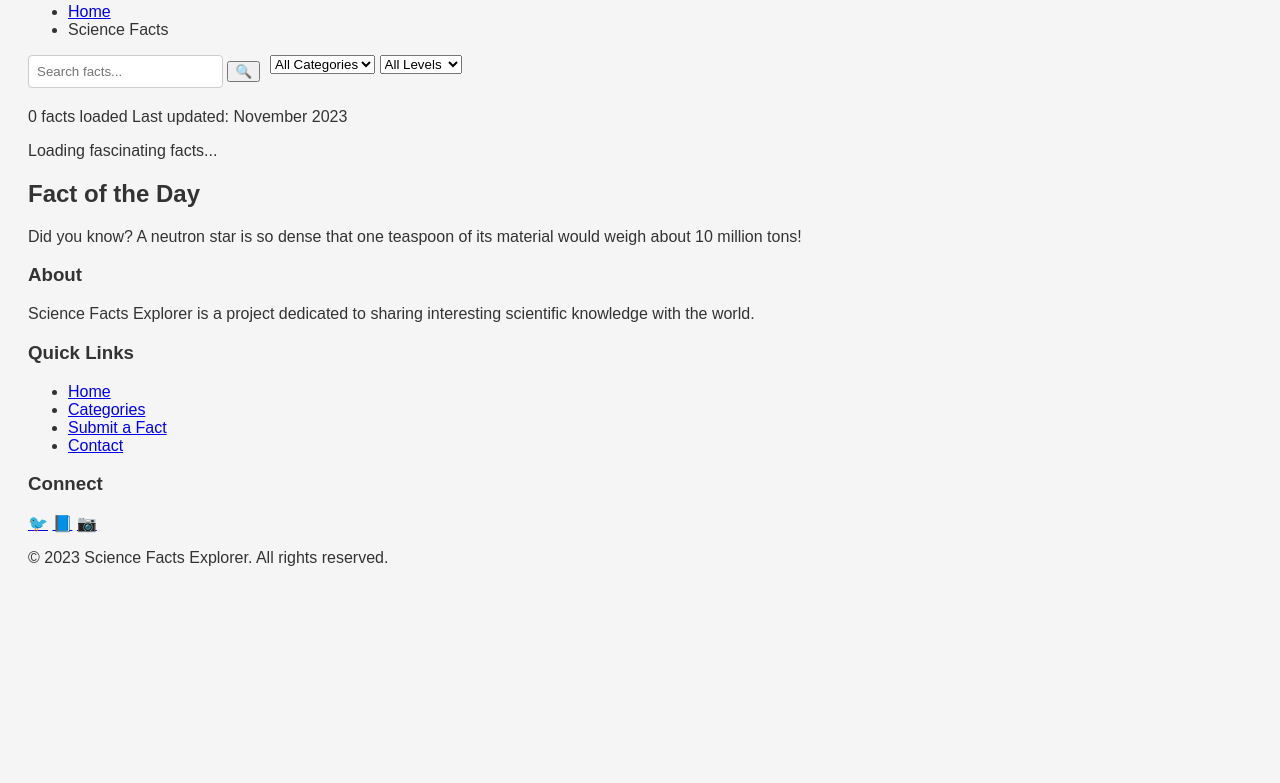
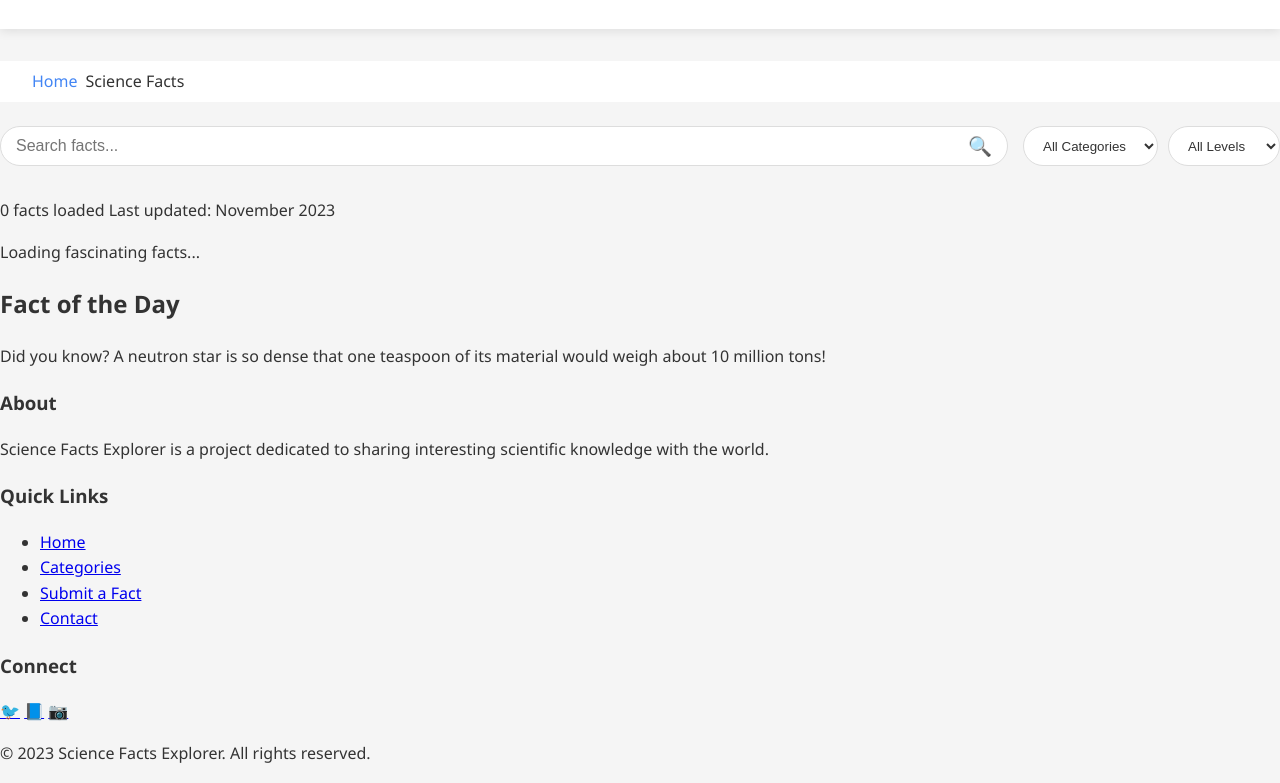
Before and after one commit to SamraAzizi/Team, a website: page client/index.html in a window 1280 px wide. Shown: the part 147-930 px from the top of the page. Before the commit the page ends 800 px from the top, so only its background shows below. Drawn offline with Linux system fonts and the light colour scheme; files whose address does not match are found by name.

Commit message:
Update main.css

```diff
--- a/client/styles/main.css
+++ b/client/styles/main.css
@@ -1,8 +1,21 @@
 :root {
+  /* Color Variables */
   --bg-color: #f5f5f5;
   --text-color: #333;
   --card-bg: white;
   --card-shadow: 0 2px 5px rgba(0, 0, 0, 0.1);
+  --primary-color: #4285f4;
+  --secondary-color: #34a853;
+  --accent-color: #ea4335;
+  --border-color: #ddd;
+  --header-bg: #ffffff;
+  --footer-bg: #2c3e50;
+  --footer-text: #ecf0f1;
+  --space-category: #6a5acd;
+  --biology-category: #2e8b57;
+  --physics-category: #d2691e;
+  --chemistry-category: #daa520;
+  --technology-category: #4682b4;
 }
 
 [data-theme="dark"] {
@@ -10,36 +23,133 @@
   --text-color: #f5f5f5;
   --card-bg: #1e1e1e;
   --card-shadow: 0 2px 5px rgba(0, 0, 0, 0.5);
+  --border-color: #444;
+  --header-bg: #1a1a1a;
+  --footer-bg: #1a1a1a;
+  --primary-color: #8ab4f8;
+  --secondary-color: #81c995;
+  --accent-color: #f28b82;
 }
 
+/* Base Styles */
 body {
   background: var(--bg-color);
   color: var(--text-color);
-  font-family: 'Arial', sans-serif;
-  padding: 20px;
-  transition:  0.3s, color 0.3s;
+  font-family: 'Segoe UI', Tahoma, Geneva, Verdana, sans-serif;
+  line-height: 1.6;
+  margin: 0;
+  padding: 0;
+  transition: background-color 0.3s, color 0.3s;
 }
 
+/* Layout */
+.container {
+  max-width: 1200px;
+  margin: 0 auto;
+  padding: 0 20px;
+}
+
+/* Header Styles */
 header {
+  background: var(--header-bg);
+  padding: 1rem 2rem;
+  box-shadow: 0 2px 10px rgba(0, 0, 0, 0.1);
+  margin-bottom: 2rem;
+}
+
+.header-content {
   display: flex;
   justify-content: space-between;
   align-items: center;
-  margin-bottom: 20px;
+  flex-wrap: wrap;
+  gap: 1rem;
 }
 
+.header-controls {
+  display: flex;
+  gap: 10px;
+  align-items: center;
+}
+
+.tagline {
+  font-style: italic;
+  color: var(--primary-color);
+  margin-top: 0.5rem;
+}
+
+/* Navigation */
+.breadcrumbs {
+  padding: 0.5rem 2rem;
+  background: var(--card-bg);
+  margin-bottom: 1.5rem;
+}
+
+.breadcrumbs ul {
+  display: flex;
+  list-style: none;
+  padding: 0;
+  margin: 0;
+  gap: 0.5rem;
+}
+
+.breadcrumbs a {
+  color: var(--primary-color);
+  text-decoration: none;
+}
+
+/* Control Styles */
 .controls {
   display: flex;
-  gap: 10px;
-  margin-bottom: 20px;
+  gap: 15px;
+  margin-bottom: 2rem;
+  flex-wrap: wrap;
+}
+
+.search-container {
+  flex: 1;
+  min-width: 250px;
+  display: flex;
+  position: relative;
 }
 
 #search {
   flex: 1;
-  padding: 8px;
-  border-radius: 4px;
-  border: 1px solid #ccc;
+  padding: 10px 15px;
+  border-radius: 25px;
+  border: 1px solid var(--border-color);
+  background: var(--card-bg);
+  color: var(--text-color);
+  font-size: 1rem;
+  transition: box-shadow 0.3s;
 }
 
-#category {
-  padding: 0;
+#search:focus {
+  outline: none;
+  box-shadow: 0 0 0 2px var(--primary-color);
 }
+
+#search-btn {
+  position: absolute;
+  right: 10px;
+  top: 50%;
+  transform: translateY(-50%);
+  background: none;
+  border: none;
+  cursor: pointer;
+  color: var(--text-color);
+  font-size: 1.2rem;
+}
+
+.filter-container {
+  display: flex;
+  gap: 10px;
+}
+
+#category, #difficulty {
+  padding: 10px 15px;
+  border-radius: 25px;
+  border: 1px solid var(--border-color);
+  background: var(--card-bg);
+  color: var(--text-color);
+  cursor: pointer;
+}
```
